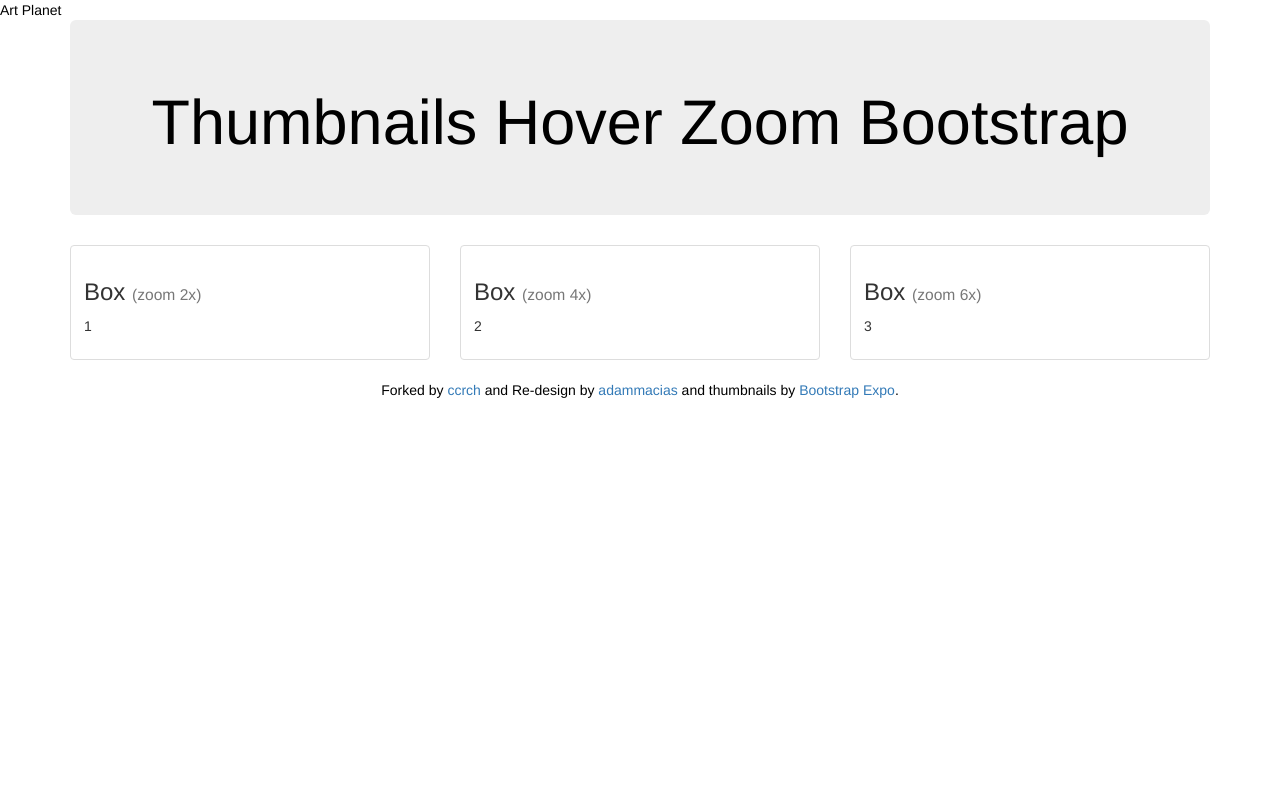
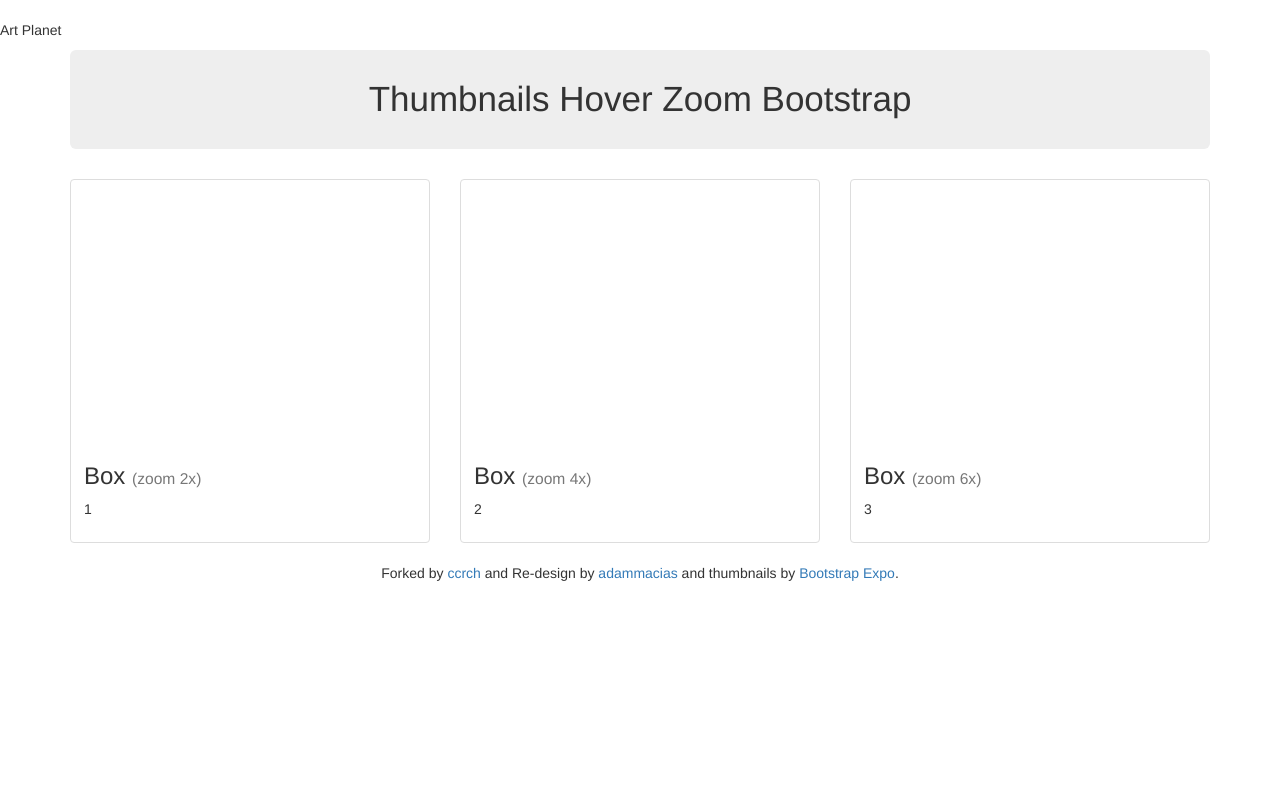
Before and after one commit to Iketsuki/Iketsuki.github.io, a PHP site: page /showthetruth/box.html in a window 1280 px wide. Run offline with PHP 8.4, Linux system fonts and the light colour scheme.

Commit message:
Update boxzoommove.css

```diff
--- a/showthetruth/css/boxzoommove.css
+++ b/showthetruth/css/boxzoommove.css
@@ -1,29 +1,21 @@
-
-  @import url(https://fonts.googleapis.com/css?family=Roboto+Slab:700);
-
-  body {
-    background: #fff;
-    color: #000;
-    margin: 0;
-  }
-
-  .tiles {
-    position: absolute;
+  .ex-thumbnail-zoom {
+    cursor: crosshair;
+    position: relative;
     top: 0;
     left: 0;
     width: 100%;
-    height: 100%;
+    height: 250px;
   }
 
-  .tile {
+  .ex-thumbnail-zoom-img {
     position: relative;
     float: left;
-    width: 33.333%;
+    width: 100%;
     height: 100%;
     overflow: hidden;
   }
 
-  .photo {
+  .ex-zoom-photo {
     position: absolute;
     top: 0;
     left: 0;
@@ -35,20 +27,13 @@
     transition: transform .5s ease-out;
   }
 
-  .txt {
-    position: absolute;
-    z-index: 2;
-    right: 0;
-    bottom: 10%;
-    left: 0;
-    font-family: 'Roboto Slab', serif;
-    font-size: 9px;
-    line-height: 12px;
-    text-align: center;
-    cursor: default;
+/* Ignore */
+body { padding-top: 20px; }
+.jumbotron {
+  margin-top: 10px;
+  padding: 10px 0;
+  h1 {
+    font-size: 35px;
+    margin-bottom: 20px;
   }
-
-  .x {
-    font-size: 32px;
-    line-height: 32px;
-  }
+}
```
